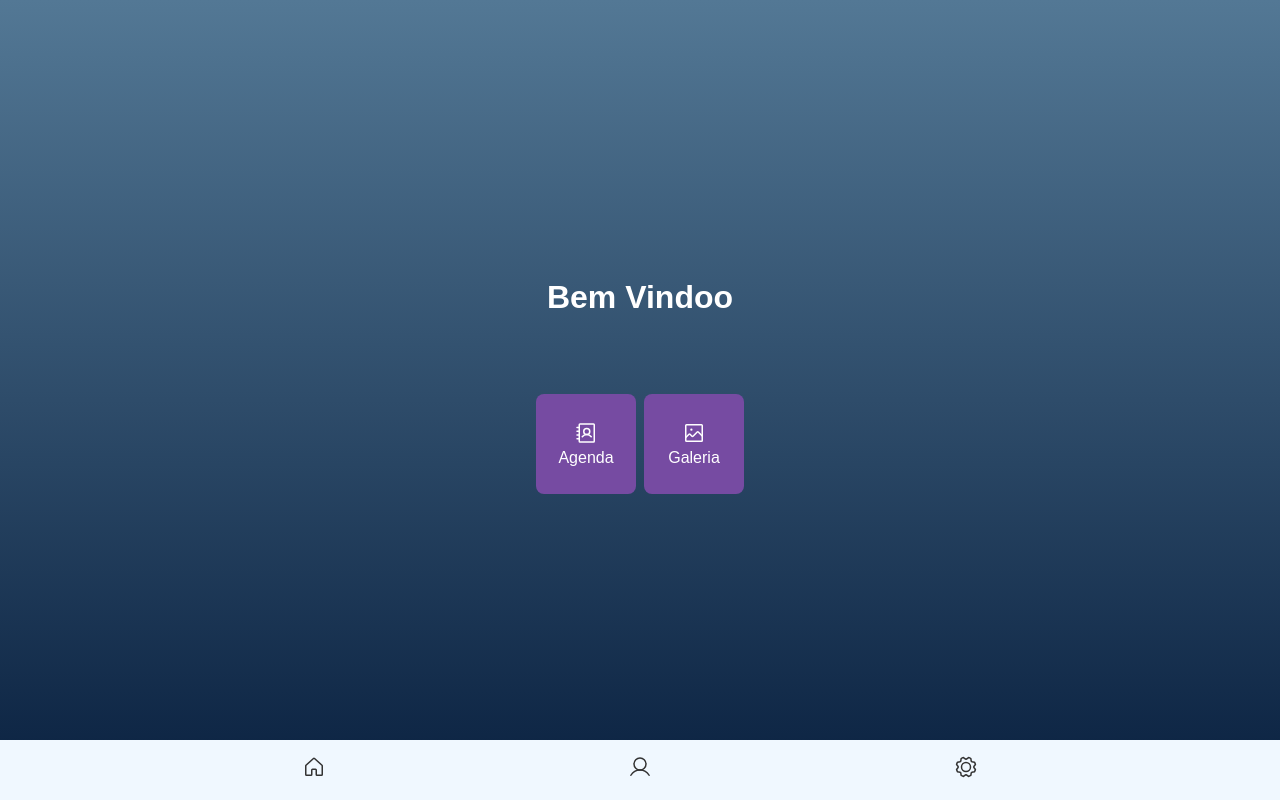
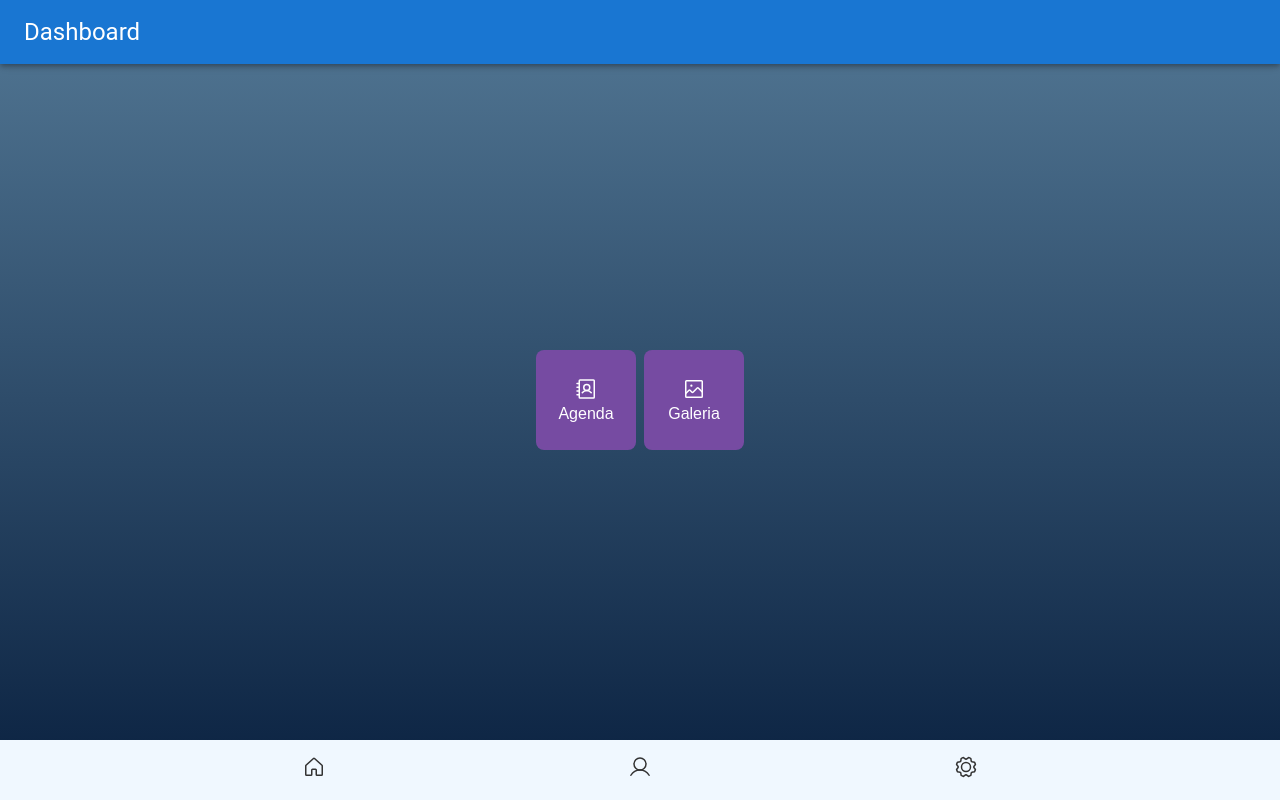
Before and after one commit to jhonathandsg10/app-example-react, a React (Vite) app: page / in a window 1280 px wide. Built offline with nearby package versions, Linux system fonts and the light colour scheme.

Commit message:
baselayout

```diff
--- a/package.json
+++ b/package.json
@@ -9,13 +9,16 @@
     "preview": "vite preview"
   },
   "dependencies": {
+    "@emotion/react": "^11.10.6",
+    "@emotion/styled": "^11.10.6",
+    "@mui/material": "^5.11.15",
     "localforage": "^1.10.0",
     "match-sorter": "^6.3.1",
     "phosphor-react": "^1.4.1",
     "react": "^18.2.0",
     "react-dom": "^18.2.0",
     "react-router-dom": "^6.9.0",
-    "sort-by": "^1.2.0"
+    "sort-by": "^0.0.2"
   },
   "devDependencies": {
     "@types/react": "^18.0.27",
--- a/src/App.tsx
+++ b/src/App.tsx
@@ -9,7 +9,7 @@ import { Gallery } from './components/Gallery'
 import { MenuItem } from './components/MenuItem'
 import { Menu } from './components/Menu'
 import { BrowserRouter, Routes, Route } from 'react-router-dom'
-import { Agenda } from './components/Contacs'
+import { Contacs } from './components/Contacs'
 
 function App() {
   return (
@@ -22,7 +22,7 @@ function App() {
           <Route path='/gallery' element={<Gallery/>}/>
         </Routes>
         <Routes>
-          <Route path='/agenda' element={<Agenda/>}/>
+          <Route path='/agenda' element={<Contacs/>}/>
         </Routes>
 
         <NavBarMenu />
--- /dev/null
+++ b/src/layout/BaseLayout/index.tsx
@@ -0,0 +1,26 @@
+import {} from '@mui/material'
+import AppBar from '@mui/material/AppBar'
+import Box from '@mui/material/Box'
+import Toolbar from '@mui/material/Toolbar'
+import Typography from '@mui/material/Typography'
+import React from 'react'
+
+type BaseLayoutProps ={
+    children:React.ReactNode,
+    appBarTitle:string
+}
+
+export function BaseLayout({children,appBarTitle}:BaseLayoutProps){
+    return(
+        <>
+        <AppBar>
+            <Toolbar>
+                <Typography variant='h5'>{appBarTitle}</Typography>
+            </Toolbar>
+        </AppBar>
+        <Box>
+            {children}
+        </Box>
+        </>
+    )
+}
--- a/src/pages/Home/index.tsx
+++ b/src/pages/Home/index.tsx
@@ -1,17 +1,16 @@
 import { Button } from "../../components/Button/Index";
-import { Title } from "../../components/Title/Index";
 import { AddressBook, ImageSquare, User } from 'phosphor-react'
 import { Menu } from "../../components/Menu";
 import { MenuItem } from "../../components/MenuItem";
 import { Link } from 'react-router-dom'
+import { BaseLayout } from "../../layout/BaseLayout";
 
 export function Home() {
     return (
-        <>
-            <header>
-                <Title text='Bem Vindoo' />
-            </header>
-            <main>
+        <BaseLayout appBarTitle = "Dashboard">
+
+
+
             <Menu>
                 <Link to='/agenda'>
                     <MenuItem icon={<AddressBook size={24} />} text="Agenda" />
@@ -20,7 +19,10 @@ export function Home() {
                     <MenuItem icon={<ImageSquare size={24} />} text="Galeria" />
                 </Link>
             </Menu>
-            </main>
-        </>
+
+
+
+
+        </BaseLayout>
     )
 }
```
Also changed, not shown: src/pages/Contacts/index.tsx (+5 -3 lines), src/pages/GalletyPage/index.tsx (added, +10 -0 lines), 1 other file (tests, documents, lock files or other folders). Lines whose indentation alone changed are shown as unchanged.
